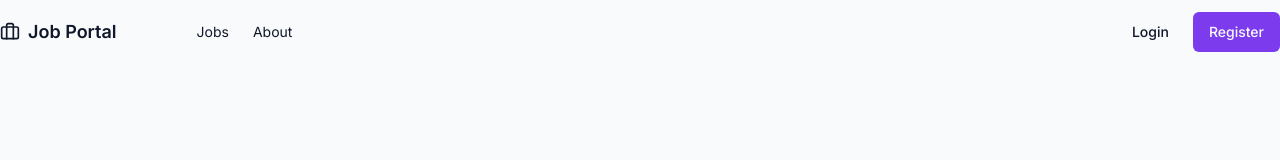
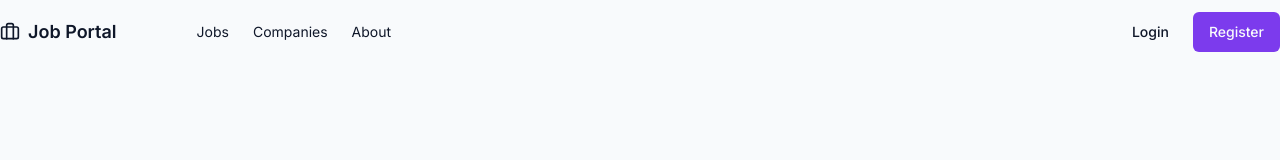
Before and after one commit to major-sd/Job-portal, a Next.js app in the folder frontend/: page /auth/login in a window 1280 px wide. Shown: the top 160 px of the page. Built offline with nearby package versions, Linux system fonts and the light colour scheme.

Commit message:
Revert "removed companies from the home page"
This reverts commit 693a07371015ee38754dbc50be0a427c295e9671.

```diff
--- a/frontend/components/header.tsx
+++ b/frontend/components/header.tsx
@@ -91,6 +91,13 @@ export default function Header() {
               Jobs
             </Link>
                }
+            {user?.role != 'COMPANY' &&
+            <Link
+              href="/companies"
+              className={`hover:text-primary ${pathname === "/companies" ? "text-primary font-medium" : ""}`}
+            >
+              Companies
+            </Link>}
             <Link
               href="/about"
               className={`hover:text-primary ${pathname === "/about" ? "text-primary font-medium" : ""}`}
```
